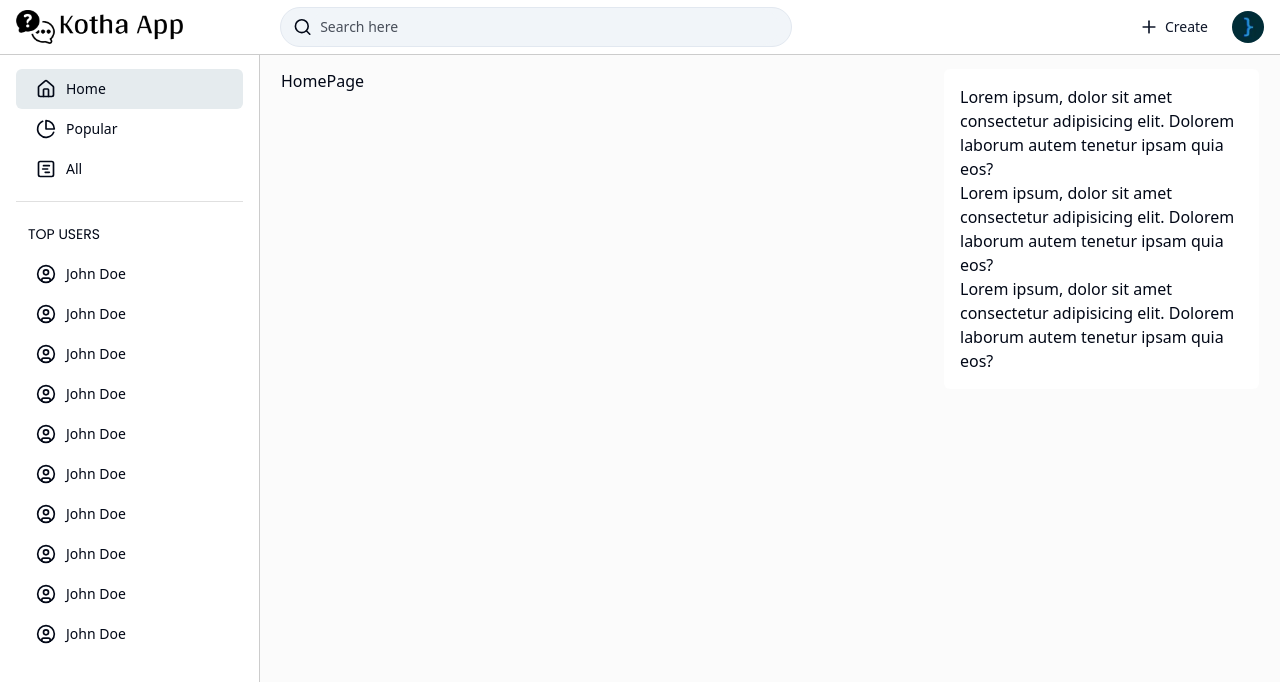
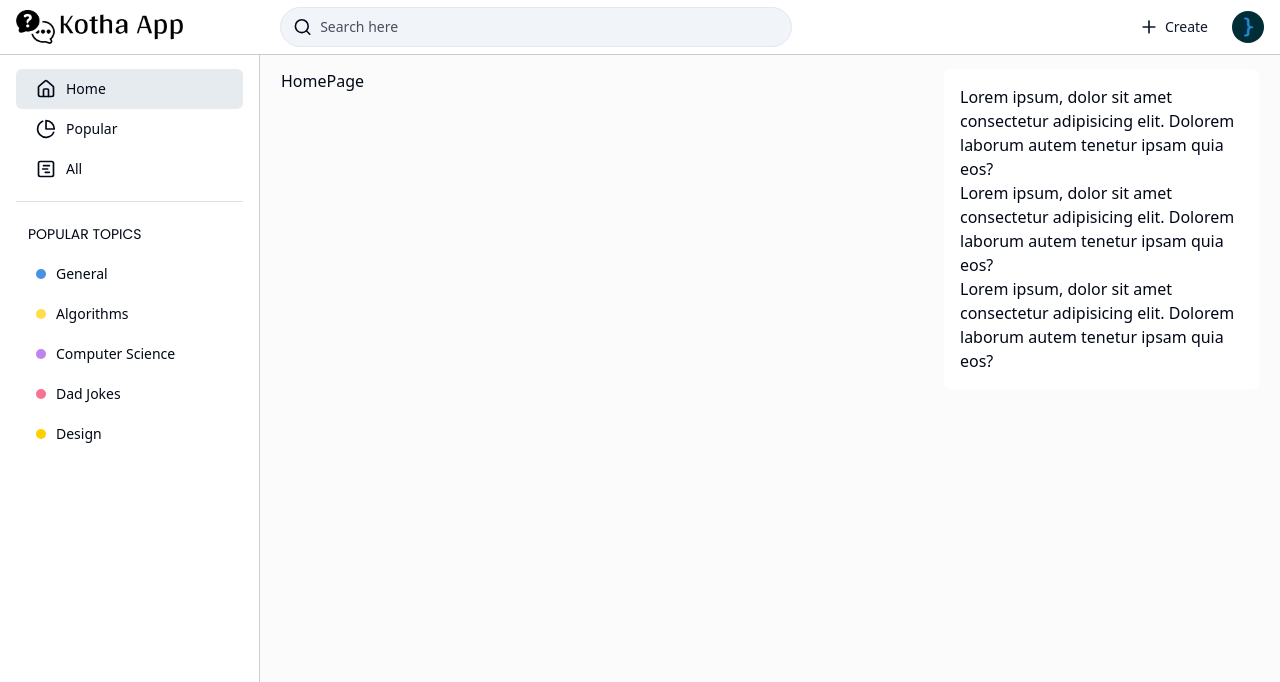
Before and after one commit to Jisan-mia/gold-kinen-fe-task, a Next.js app: page /home in a window 1280 px wide. Shown: the top 682 px of the page. Built offline with nearby package versions, Linux system fonts and the light colour scheme.

Commit message:
upd: sidebar top user section replaced with popular discussions

```diff
--- /dev/null
+++ b/app/(main)/topic/[slug]/page.tsx
@@ -0,0 +1,6 @@
+const SpecificTopicsPage = ({ params }: { params: { slug: string } }) => {
+  const { slug } = params;
+  return <div>Discussions for {slug}</div>;
+};
+
+export default SpecificTopicsPage;
--- a/components/shared/sidebar.tsx
+++ b/components/shared/sidebar.tsx
@@ -1,7 +1,7 @@
 "use client";
 import { cn } from "@/lib/utils";
-import { SidebarNavItem } from "@/types";
-import { Home, PieChart, SquareGanttChart, UserCircle } from "lucide-react";
+import { PopularTopicItem, SidebarNavItem } from "@/types";
+import { Home, PieChart, SquareGanttChart } from "lucide-react";
 import Link from "next/link";
 import { usePathname } from "next/navigation";
 
@@ -26,6 +26,39 @@ const sidebarNavItems: SidebarNavItem[] = [
     link: "/all",
     icon: SquareGanttChart,
     pathnameMatcher: ["/all"],
+  },
+];
+
+const popularTopicsList: PopularTopicItem[] = [
+  {
+    id: 1,
+    topic: "General",
+    topicColor: "#4991E3",
+    slug: "/topic/general",
+  },
+  {
+    id: 2,
+    topic: "Algorithms",
+    topicColor: "#FFDD4B",
+    slug: "/topic/algorithms",
+  },
+  {
+    id: 3,
+    topic: "Computer Science",
+    topicColor: "#C082ED",
+    slug: "/topic/computer-science",
+  },
+  {
+    id: 4,
+    topic: "Dad Jokes",
+    topicColor: "#F77390",
+    slug: "/topic/dad-jokes",
+  },
+  {
+    id: 5,
+    topic: "Design",
+    topicColor: "#FFD000",
+    slug: "/topic/design",
   },
 ];
 
@@ -59,23 +92,35 @@ const Sidebar = () => {
 
       <div>
         <h3 className="flex items-center gap-2.5 rounded-md hover:bg-[#F6F8F9] justify-between px-3 py-2.5 text-sm cursor-pointer text-[##576F76] uppercase font-normal">
-          Top Users
+          Popular Topics
         </h3>
 
         <ul>
-          {Array.from(Array(10).keys()).map((item) => (
-            <li key={item}>
+          {popularTopicsList.map((topic) => {
+            const { topicColor, topic: topicName, slug } = topic;
+            return (
+              <li key={topic.id}>
                 <Link
-                href={"/user/1"}
+                  href={slug}
                   className={cn(
-                  "flex items-center gap-2.5 rounded-md hover:bg-[#F6F8F9] justify-start px-5 py-2.5"
+                    "flex items-center gap-2.5 rounded-md hover:bg-[#F6F8F9] justify-start px-5 py-2.5",
+                    {
+                      "bg-[#E5EBEE] hover:bg-[#E5EBEE]":
+                        pathname.includes(slug),
+                    }
                   )}
                 >
-                <UserCircle className="size-5" />
-                <span className="text-sm text-normal">John Doe</span>
+                  <div
+                    className={cn("h-2.5 w-2.5 rounded-full")}
+                    style={{
+                      backgroundColor: topicColor,
+                    }}
+                  ></div>
+                  <span className="text-sm text-normal">{topicName}</span>
                 </Link>
               </li>
-          ))}
+            );
+          })}
         </ul>
       </div>
     </aside>
```
Also changed, not shown: types/index.d.ts (+7 -0 lines). Lines whose indentation alone changed are shown as unchanged.
